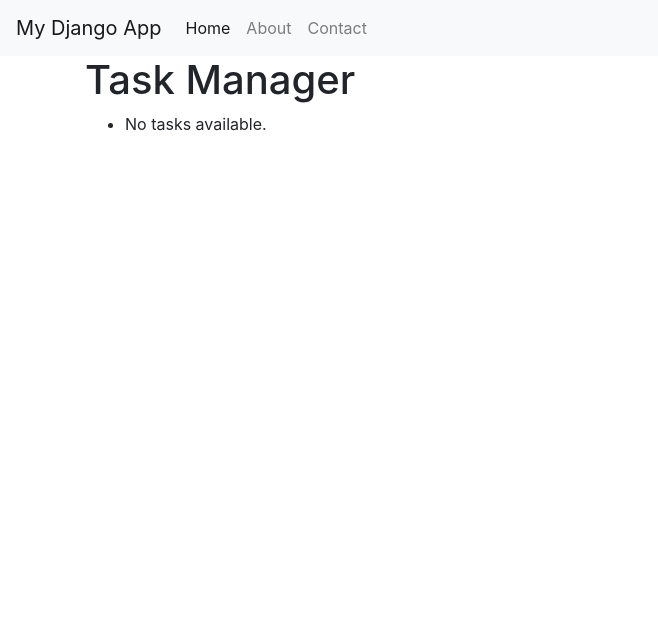
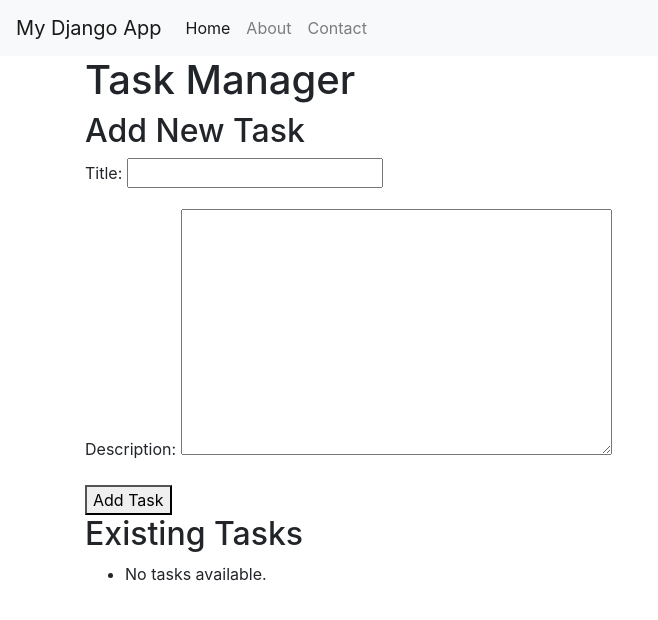
Before and after one commit to DiegoAlfaroUCR/docker-Django-db, a Django app: page / in a window 1280 px wide. Shown: the top 620 px of the page, without its empty margins (0-658 px from the left). Run offline with Django 5.2, Linux system fonts and the light colour scheme; data that the repository does not hold is empty; some libraries are stand-ins or nearby versions.

Commit message:
Agregar forma de agregar tasks, se corrigen errores en urls y se comprueba que funciona el volumen.
Signed-off-by: DiegoAlfaroUCR <diego.alfarosegura@ucr.ac.cr>

```diff
--- a/app/app/settings.py
+++ b/app/app/settings.py
@@ -15,9 +15,6 @@ import os
 
 # Build paths inside the project like this: BASE_DIR / 'subdir'.
 BASE_DIR = Path(__file__).resolve().parent.parent
-
-print("SECRET_KEY:", os.environ.get('SECRET_KEY'))
-print("DEBUG:", os.environ.get('DEBUG'))
 
 # Quick-start development settings - unsuitable for production
 # See https://docs.djangoproject.com/en/5.2/howto/deployment/checklist/
--- /dev/null
+++ b/app/taskManager/forms.py
@@ -0,0 +1,8 @@
+from django import forms
+from .models import Task
+
+
+class TaskForm(forms.ModelForm):
+    class Meta:
+        model = Task
+        fields = ['title', 'description']
--- a/app/taskManager/models.py
+++ b/app/taskManager/models.py
@@ -7,6 +7,3 @@ class Task(models.Model):
     description = models.TextField(blank=True)
     created_at = models.DateTimeField(auto_now_add=True)
     is_completed = models.BooleanField(default=False)
-
-    # def __str__(self):
-    #     return self.title
--- a/app/taskManager/templates/tasks.html
+++ b/app/taskManager/templates/tasks.html
@@ -1,6 +1,16 @@
-{% extends "base.html" %} {% block content %}
+{% extends "base.html" %}
+
+{% block content %}
 <h1>Task Manager</h1>
 
+<h2>Add New Task</h2>
+<form method="post">
+    {% csrf_token %} {# Django's security token for forms #}
+    {{ form.as_p }} {# Renders the form fields as paragraphs #}
+    <button type="submit">Add Task</button>
+</form>
+
+<h2>Existing Tasks</h2>
 <ul>
     {% for task in tasks %}
     <li>
--- a/app/taskManager/views.py
+++ b/app/taskManager/views.py
@@ -1,8 +1,17 @@
-from django.shortcuts import render
+from django.shortcuts import render, redirect
 from .models import Task
+from .forms import TaskForm
 
 
 # Create your views here.
-def home(requests):
-    items = Task.objects.all()
-    return render(requests, 'tasks.html', {"tasks": items})
+def home(request):
+    if request.method == 'POST':
+        form = TaskForm(request.POST)
+        if form.is_valid():
+            form.save()
+            return redirect('Home')
+    else:
+        form = TaskForm()
+
+    tasks = Task.objects.all().order_by('-created_at')
+    return render(request, 'tasks.html', {'tasks': tasks, 'form': form})
```
Also changed, not shown: 1 other file.
